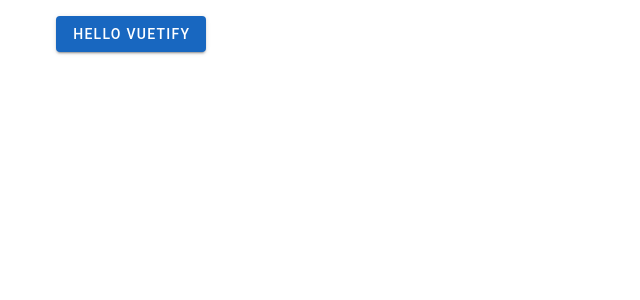
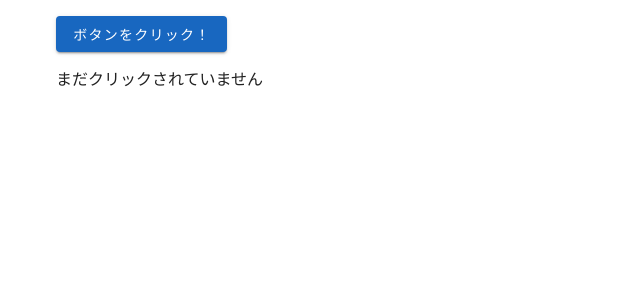
Before and after one commit to same-hack/my-front, a Vue app: page / in a window 1280 px wide. Shown: the top 300 px of the page, without its empty margins (0-640 px from the left). Built offline with nearby package versions, Linux system fonts and the light colour scheme.

Commit message:
適当なクリックイベント

```diff
--- a/src/App.vue
+++ b/src/App.vue
@@ -1,9 +1,30 @@
 <template>
   <v-app>
     <v-main>
-      <v-container>
-        <v-btn color="primary">Hello Vuetify</v-btn>
+      <!-- Vuetifyのボタン（v-btn）にクリックイベントを追加 -->
+      <v-container class="pa-4">
+        <v-btn color="primary" @click="handleClick"> ボタンをクリック！ </v-btn>
+
+        <!-- クリックした結果を表示 -->
+        <p class="mt-4">{{ message }}</p>
       </v-container>
     </v-main>
   </v-app>
 </template>
+
+<script setup lang="ts">
+// Vue 3 の <script setup>構文で記述（TypeScript使用）
+
+// message は表示用の文字列（リアクティブ変数）
+import { ref } from "vue";
+const message = ref("まだクリックされていません");
+
+// ボタンがクリックされた時の処理
+const handleClick = () => {
+  message.value = "クリックされました！";
+};
+</script>
+
+<style scoped>
+/* 必要であればボタンやテキストのスタイルをここで調整 */
+</style>
```
